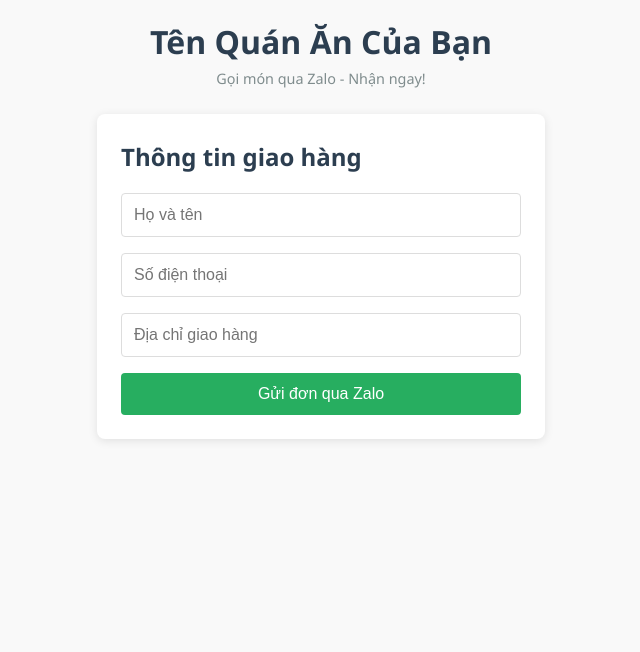
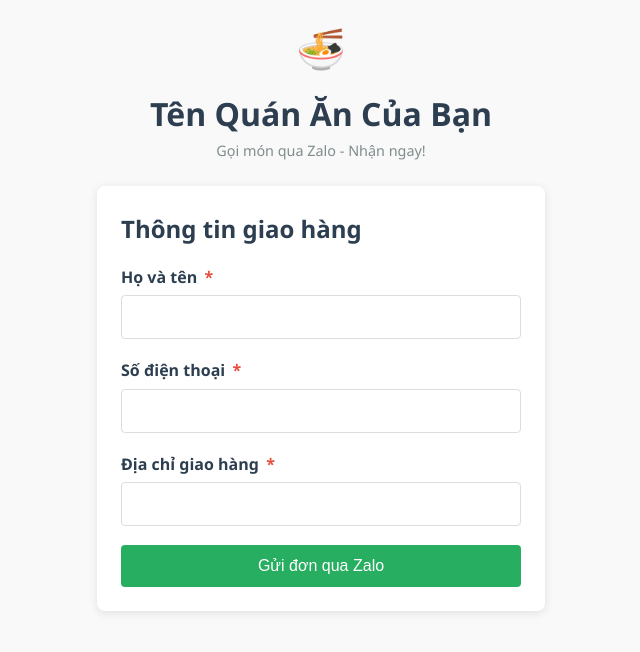
Before and after one commit to khanhhoa06/order-qr, a website: page index.html in a window 1280 px wide. Shown: the whole page, without its empty margins (319-959 px from the left). Drawn offline with Linux system fonts and the light colour scheme.

Commit message:
UI improvements: added labels, required asterisks, better spacing, logo placeholder

```diff
--- a/index.html
+++ b/index.html
@@ -9,6 +9,11 @@
 <body>
   <div class="container">
     <header>
+      <!-- Optional logo placeholder -->
+      <div class="logo" aria-label="Logo quán ăn">
+        <!-- You can replace this with an actual logo image -->
+        <span class="logo-text">🍜</span>
+      </div>
       <h1>Tên Quán Ăn Của Bạn</h1>
       <p>Gọi món qua Zalo - Nhận ngay!</p>
     </header>
@@ -17,12 +22,21 @@
 
     <section class="order-form">
       <h2>Thông tin giao hàng</h2>
-      <input type="text" id="name" placeholder="Họ và tên" required>
-      <input type="tel" id="phone" placeholder="Số điện thoại" required>
-      <input type="text" id="address" placeholder="Địa chỉ giao hàng" required>
+      <div class="form-group">
+        <label for="name">Họ và tên <span class="required">*</span></label>
+        <input type="text" id="name" name="name" required>
+      </div>
+      <div class="form-group">
+        <label for="phone">Số điện thoại <span class="required">*</span></label>
+        <input type="tel" id="phone" name="phone" required>
+      </div>
+      <div class="form-group">
+        <label for="address">Địa chỉ giao hàng <span class="required">*</span></label>
+        <input type="text" id="address" name="address" required>
+      </div>
       <button id="orderBtn">Gửi đơn qua Zalo</button>
     </section>
-  </main>
+  </div>
   <script src="menu.json"></script>
   <script src="script.js"></script>
 </body>
--- a/style.css
+++ b/style.css
@@ -4,6 +4,8 @@ body { font-family: 'Segoe UI', Tahoma, Geneva, Verdana, sans-serif; line-height
 header { text-align: center; margin-bottom: 1.5rem; }
 header h1 { color: #2c3e50; }
 header p { color: #7f8c8d; font-size: 0.9rem; }
+.logo { font-size: 2.5rem; margin-bottom: 0.5rem; display: inline-block; }
+.logo-text { font-size: 2.5rem; }
 #menu { margin-bottom: 1.5rem; }
 .category { margin-bottom: 1rem; }
 .category h3 { background: #ecf0f1; padding: 0.5rem; border-radius: 4px; }
@@ -17,8 +19,11 @@ header p { color: #7f8c8d; font-size: 0.9rem; }
 .qty-control span { min-width: 20px; text-align: center; }
 .order-form { background: white; padding: 1.5rem; border-radius: 8px; box-shadow: 0 2px 10px rgba(0,0,0,0.1); }
 .order-form h2 { margin-bottom: 1rem; color: #2c3e50; }
-.order-form input { width: 100%; padding: 0.75rem; margin-bottom: 1rem; border: 1px solid #ddd; border-radius: 4px; font-size: 1rem; }
-.order-form input:focus { outline: none; border-color: #3498db; }
+.form-group { margin-bottom: 1.2rem; }
+.form-group label { display: block; margin-bottom: 0.3rem; font-weight: 600; color: #2c3e50; }
+.form-group input { width: 100%; padding: 0.75rem; border: 1px solid #ddd; border-radius: 4px; font-size: 1rem; }
+.form-group input:focus { outline: none; border-color: #3498db; }
+.required { color: #e74c3c; margin-left: 0.2rem; }
 #orderBtn { width: 100%; padding: 0.75rem; background: #27ae60; color: white; border: none; border-radius: 4px; font-size: 1rem; cursor: pointer; }
 #orderBtn:hover { background: #219a52; }
 @media (max-width: 480px) { .container { padding: 0.5rem; } }
```
